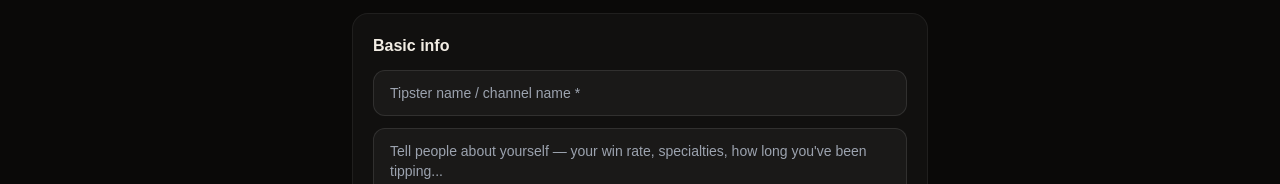
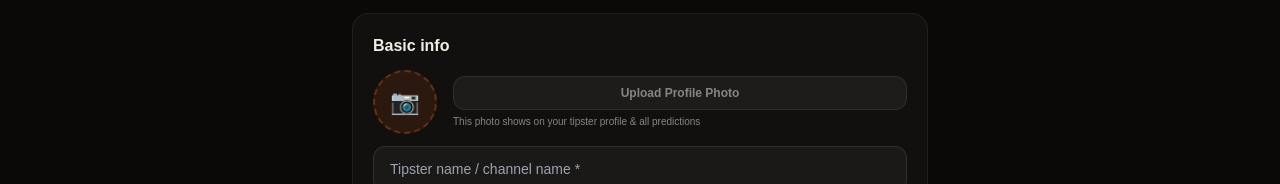
Before and after one commit to Shepherdai007/planet-mall, a Next.js app: page /predictions/profile in a window 1280 px wide. Shown: the part 175-359 px from the top of the page. Built offline with nearby package versions, Linux system fonts and the light colour scheme; no server answers.

Commit message:
Add tipster photo storage rule

```diff
--- a/pages/predictions/profile.tsx
+++ b/pages/predictions/profile.tsx
@@ -5,11 +5,12 @@
 
 import Head           from "next/head";
 import { useRouter }  from "next/router";
-import { useState, useEffect } from "react";
+import { useState, useEffect, useRef } from "react";
 import toast           from "react-hot-toast";
 import Layout          from "@/components/Layout";
 import { useAuth }     from "@/context/AuthContext";
 import { getTipsterProfile, createTipsterProfile, updateTipsterProfile } from "@/services/predictionService";
+import { getStorage, ref as storageRef, uploadBytes, getDownloadURL } from "firebase/storage";
 import type { Tipster } from "@/services/predictionService";
 
 export default function TipsterProfilePage() {
@@ -18,6 +19,10 @@ export default function TipsterProfilePage() {
   const [saving,    setSaving]    = useState(false);
   const [checking,  setChecking]  = useState(true);
   const [existing,  setExisting]  = useState<Tipster | null>(null);
+  const [photoPreview, setPhotoPreview] = useState("");
+  const [photoFile,    setPhotoFile]    = useState<File | null>(null);
+  const [uploading,    setUploading]    = useState(false);
+  const fileRef = useRef<HTMLInputElement>(null);
 
   const [form, setForm] = useState({
     name:      "",
@@ -36,6 +41,7 @@ export default function TipsterProfilePage() {
     getTipsterProfile(user.uid).then(t => {
       if (t) {
         setExisting(t);
+        setPhotoPreview(t.photo || "");
         setForm({
           name:      t.name,
           bio:       t.bio || "",
@@ -65,13 +71,24 @@ export default function TipsterProfilePage() {
 
     setSaving(true);
     try {
+      // Upload new photo if selected
+      let photoURL = existing?.photo || userDoc?.photoURL || "";
+      if (photoFile) {
+        setUploading(true);
+        const storage = getStorage();
+        const sRef    = storageRef(storage, `tipsters/${user.uid}/${Date.now()}_${photoFile.name}`);
+        await uploadBytes(sRef, photoFile);
+        photoURL = await getDownloadURL(sRef);
+        setUploading(false);
+      }
+
       if (existing) {
-        await updateTipsterProfile(existing.id!, { ...form });
+        await updateTipsterProfile(existing.id!, { ...form, photo: photoURL });
         toast.success("Profile updated! ✅");
       } else {
         await createTipsterProfile({
-          userId:    user.uid,
-          photo:     userDoc?.photoURL || "",
+          userId: user.uid,
+          photo:  photoURL,
           ...form,
         });
         toast.success("Tipster profile created! 🎉");
@@ -82,6 +99,7 @@ export default function TipsterProfilePage() {
       toast.error("Failed to save profile");
     } finally {
       setSaving(false);
+      setUploading(false);
     }
   }
 
@@ -124,6 +142,36 @@ export default function TipsterProfilePage() {
 
               <div className="p-5 rounded-2xl space-y-3" style={{background:"rgba(255,255,255,0.03)",border:"1px solid rgba(255,255,255,0.06)"}}>
                 <h2 className="font-syne font-bold text-base text-paper">Basic info</h2>
+
+                {/* Photo upload */}
+                <input ref={fileRef} type="file" accept="image/*" className="hidden"
+                  onChange={e => {
+                    const f = e.target.files?.[0];
+                    if (!f) return;
+                    setPhotoFile(f);
+                    setPhotoPreview(URL.createObjectURL(f));
+                  }} />
+                <div className="flex items-center gap-4">
+                  <div
+                    className="w-16 h-16 rounded-full overflow-hidden flex-shrink-0 flex items-center justify-center text-2xl font-bold cursor-pointer"
+                    style={{background:"rgba(196,83,26,0.15)",color:"#C4531A",border:"2px dashed rgba(196,83,26,0.4)"}}
+                    onClick={() => fileRef.current?.click()}>
+                    {photoPreview
+                      ? <img src={photoPreview} alt="" className="w-full h-full object-cover" />
+                      : "📷"}
+                  </div>
+                  <div className="flex-1">
+                    <button type="button" onClick={() => fileRef.current?.click()}
+                      className="w-full py-2 rounded-xl text-xs font-dm-sans font-semibold"
+                      style={{background:"rgba(255,255,255,0.05)",border:"1px solid rgba(255,255,255,0.08)",color:"#8A8480"}}>
+                      {photoPreview ? "Change Profile Photo" : "Upload Profile Photo"}
+                    </button>
+                    <p className="text-[10px] font-dm-sans mt-1" style={{color:"#8A8480"}}>
+                      This photo shows on your tipster profile & all predictions
+                    </p>
+                  </div>
+                </div>
+
                 <input className={inp} style={inpStyle} value={form.name} onChange={e=>up("name",e.target.value)} placeholder="Tipster name / channel name *" />
                 <textarea className={inp} style={inpStyle} rows={3} value={form.bio} onChange={e=>up("bio",e.target.value)}
                   placeholder="Tell people about yourself — your win rate, specialties, how long you've been tipping..." />
@@ -163,10 +211,12 @@ export default function TipsterProfilePage() {
                 </div>
               </div>
 
-              <button type="submit" disabled={saving}
+              <button type="submit" disabled={saving || uploading}
                 className="w-full py-4 rounded-xl text-white font-dm-sans font-bold text-base disabled:opacity-50 flex items-center justify-center gap-2"
                 style={{background:"#C4531A"}}>
-                {saving ? <><span className="w-5 h-5 border-2 border-white/30 border-t-white rounded-full animate-spin" />Saving...</> : existing ? "Save changes →" : "Create profile →"}
+                {uploading ? <><span className="w-5 h-5 border-2 border-white/30 border-t-white rounded-full animate-spin" />Uploading photo...</>
+                 : saving  ? <><span className="w-5 h-5 border-2 border-white/30 border-t-white rounded-full animate-spin" />Saving...</>
+                 : existing ? "Save changes →" : "Create profile →"}
               </button>
             </form>
           </div>
```
Also changed, not shown: 1 other file (tests, documents, lock files or other folders).
